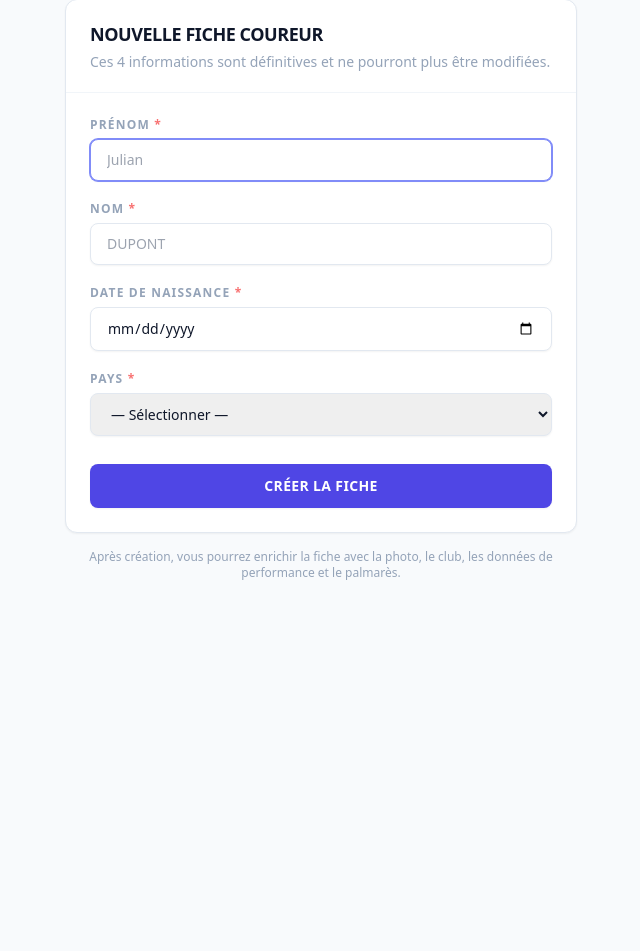
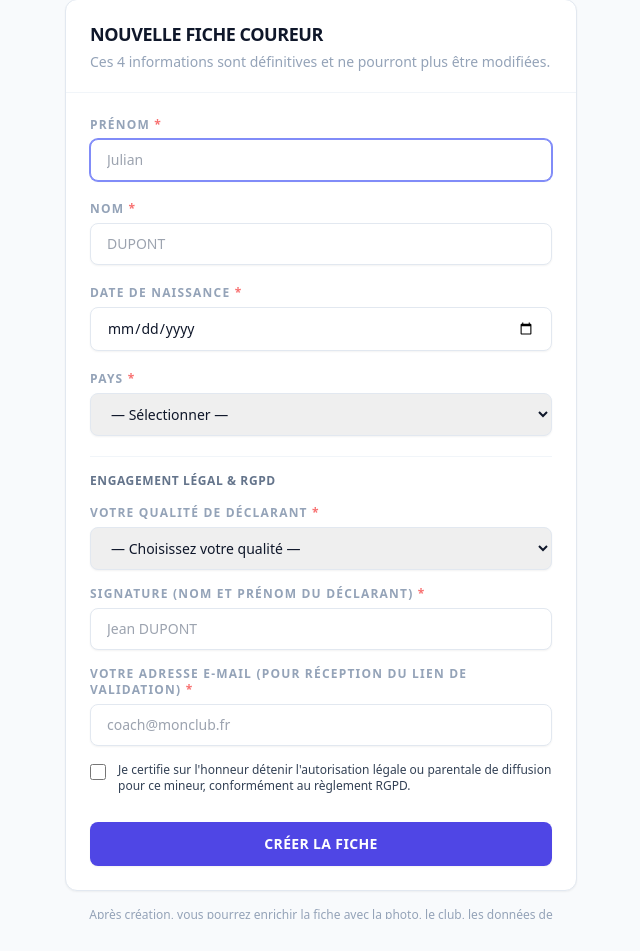
Before and after one commit to niceescap/Fu19, a Flask app: page /creer in a window 1280 px wide; the page is wider, and only the part inside the window is pictured. Shown: the part 98-1049 px from the top of that part, without its empty margins (379-1019 px from the left). Run offline with Flask 3, Linux system fonts and the light colour scheme; some libraries are stand-ins or nearby versions.

Commit message:
Add legal engagement and GDPR consent section

```diff
--- a/web/templates/create_fiche.html
+++ b/web/templates/create_fiche.html
@@ -105,6 +105,58 @@
         </select>
       </div>
 
+      <!-- Bloc Engagement légal & RGPD -->
+      <div class="border-t border-slate-100 pt-4 space-y-4">
+        <h3 class="text-xs font-black uppercase tracking-wider text-slate-500">Engagement légal & RGPD</h3>
+
+        <div>
+          <label class="block text-xs font-bold uppercase tracking-widest text-slate-400 mb-1.5">
+            Votre qualité de déclarant <span class="text-red-400">*</span>
+          </label>
+          <select name="user_role" required
+                  class="w-full rounded-lg border border-slate-200 px-4 py-2.5 text-sm shadow-sm focus:border-indigo-400 focus:outline-none focus:ring-1 focus:ring-indigo-400">
+            <option value="" disabled {% if not form_data or not form_data.user_role %}selected{% endif %}>— Choisissez votre qualité —</option>
+            <option value="parent" {% if form_data and form_data.user_role == 'parent' %}selected{% endif %}>👨‍👦 Représentant légal (Parent)</option>
+            <option value="coach" {% if form_data and form_data.user_role == 'coach' %}selected{% endif %}>🚴‍♂️ Éducateur / Coach de club</option>
+            <option value="agent" {% if form_data and form_data.user_role == 'agent' %}selected{% endif %}>💼 Agent / Manager</option>
+            <option value="creator" {% if form_data and form_data.user_role == 'creator' %}selected{% endif %}>✍️ Créateur autorisé</option>
+          </select>
+        </div>
+
+        <div>
+          <label class="block text-xs font-bold uppercase tracking-widest text-slate-400 mb-1.5">
+            Signature (Nom et Prénom du déclarant) <span class="text-red-400">*</span>
+          </label>
+          <input type="text" name="parent_full_name" required
+                 value="{{ form_data.parent_full_name if form_data else '' }}"
+                 placeholder="Jean DUPONT"
+                 class="w-full rounded-lg border border-slate-200 px-4 py-2.5 text-sm shadow-sm focus:border-indigo-400 focus:outline-none focus:ring-1 focus:ring-indigo-400">
+        </div>
+
+        <div>
+          <label class="block text-xs font-bold uppercase tracking-widest text-slate-400 mb-1.5">
+            Votre adresse e-mail (Pour réception du lien de validation) <span class="text-red-400">*</span>
+          </label>
+          <input type="email" name="email" required
+                 value="{{ form_data.email if form_data else '' }}"
+                 placeholder="coach@monclub.fr"
+                 class="w-full rounded-lg border border-slate-200 px-4 py-2.5 text-sm shadow-sm focus:border-indigo-400 focus:outline-none focus:ring-1 focus:ring-indigo-400">
+        </div>
+
+        <div class="flex items-start mt-2">
+          <div class="flex items-center h-5">
+            <input id="parental_consent" name="parental_consent" type="checkbox" required
+                   class="h-4 w-4 rounded border-slate-300 text-indigo-600 focus:ring-indigo-500"
+                   {% if form_data and form_data.parental_consent %}checked{% endif %}>
+          </div>
+          <div class="ml-3 text-xs">
+            <label for="parental_consent" class="font-medium text-slate-700">
+              Je certifie sur l'honneur détenir l'autorisation légale ou parentale de diffusion pour ce mineur, conformément au règlement RGPD.
+            </label>
+          </div>
+        </div>
+      </div>
+
       <!-- Bouton -->
       <div class="pt-2">
         <button type="submit"
```
